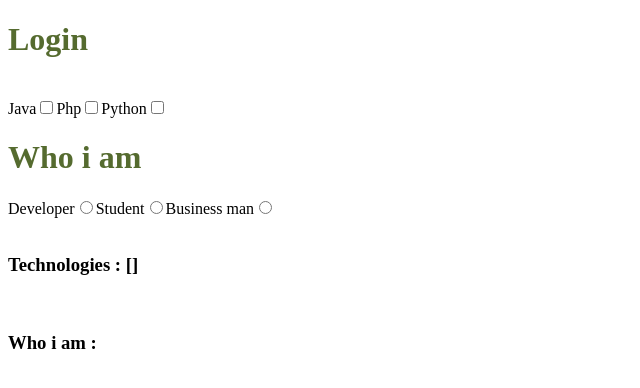
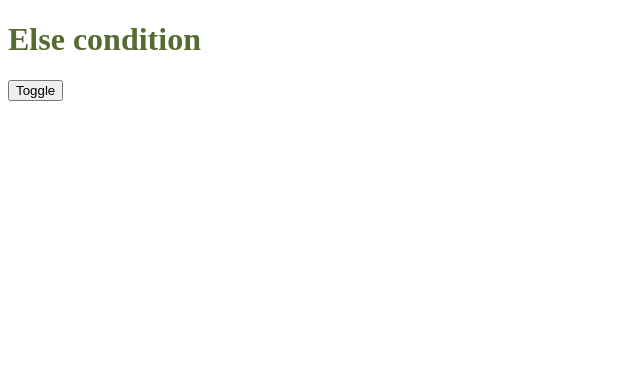
Before and after one commit to AnwarHossainSR/Vue-Js-Learn, a Vue app: page / in a window 1280 px wide. Shown: the top 388 px of the page, without its empty margins (0-640 px from the left). Built offline with nearby package versions, Linux system fonts and the light colour scheme.

Commit message:
if else condition

```diff
--- a/src/components/Home.vue
+++ b/src/components/Home.vue
@@ -1,25 +1,9 @@
 <template>
     <div>
+        <h1 v-if="show">If condition</h1>
+        <h1 v-else>Else condition</h1>
 
-        <h1>Login</h1><br>
-        <label for="java">Java</label>
-        <input type="checkbox" id="java" value="Java" v-model="technology">
-        <label for="php">Php</label>
-        <input type="checkbox" id="php" value="Php" v-model="technology">
-        <label for="python">Python</label>
-        <input type="checkbox" id="python" value="Python" v-model="technology"><br>
-
-        <h1>Who i am</h1>
-        <label for="developer">Developer</label>
-        <input type="radio" name="profession" value="Developer" id="developer" v-model="who">
-        <label for="student">Student</label>
-        <input type="radio" name="profession" value="Student" id="student" v-model="who">
-        <label for="business">Business man</label>
-        <input type="radio" name="profession" value="Businessman" id="business" v-model="who"><br><br>
-
-        <h3>Technologies : {{ technology }}</h3><br>
-         <h3>Who i am : {{ who }}</h3>
-
+        <button v-on:click="show=!show">Toggle</button>
     </div>
 </template>
 
@@ -28,8 +12,7 @@ export default {
     name: 'Home',
     data() {
         return {
-            technology:[],
-            who:null
+            show:false
         }
     }
 }
```
